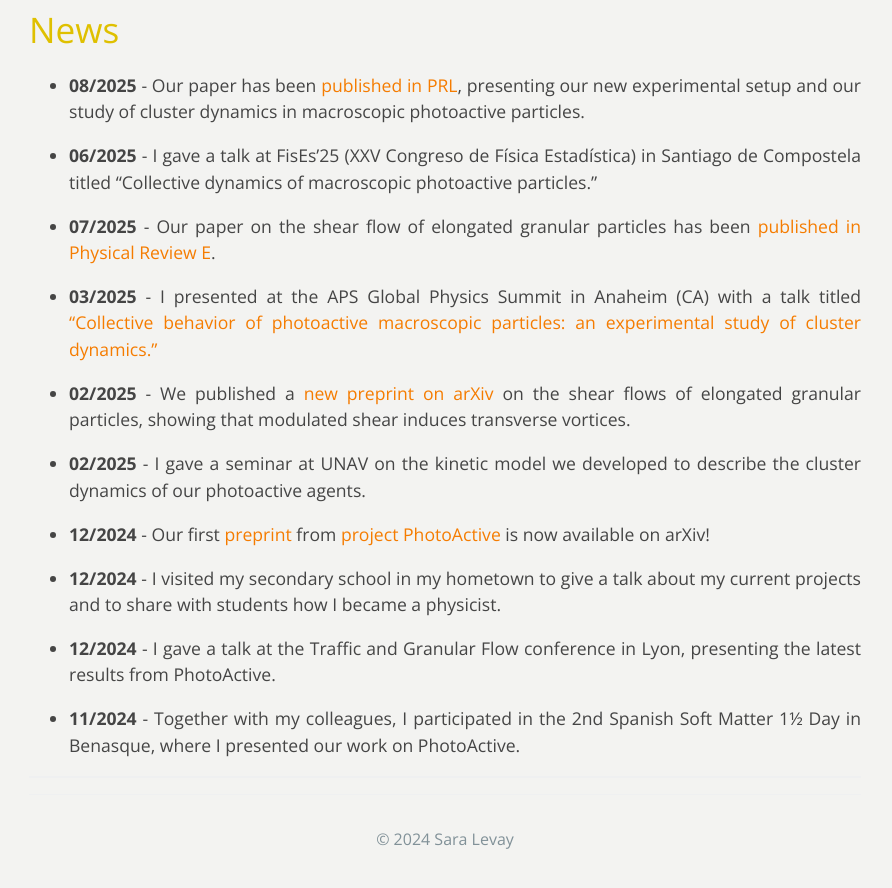
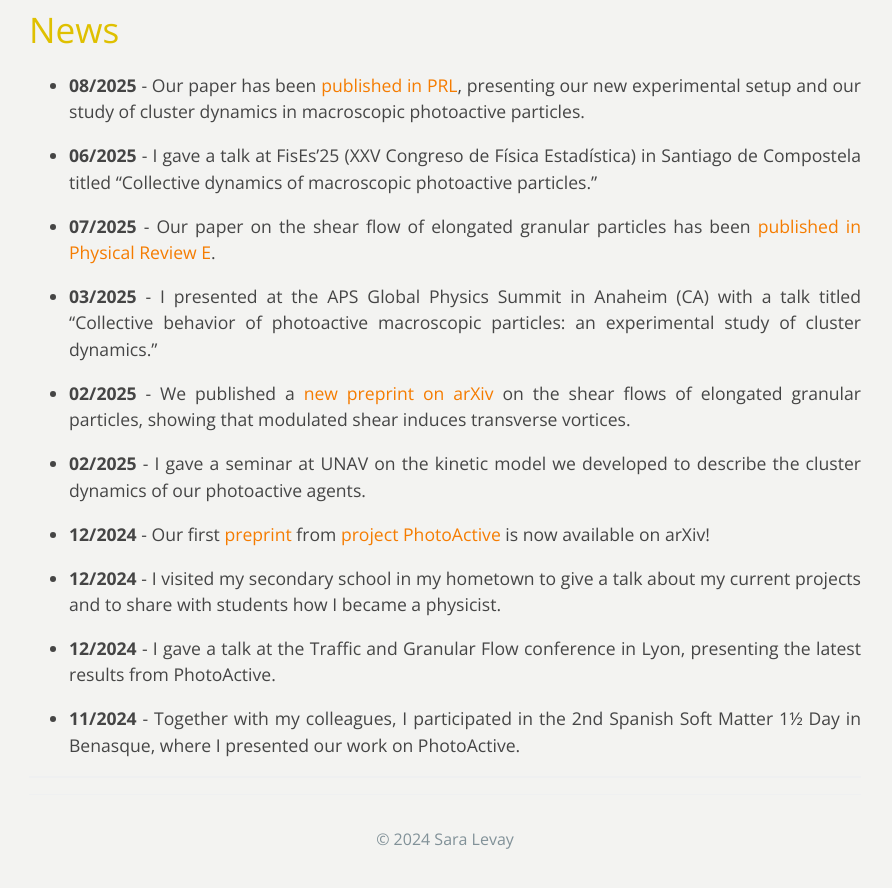
Before and after one commit to saralevay/saralevay.github.io, a Jekyll site: the page built from index.md, in a window 1280 px wide and 900 px high, scrolled down 815 px. Shown: the top 888 px of the window, without its empty margins (195-1087 px from the left). Built offline with Jekyll 4.4.1, drawn with Linux system fonts in a browser that asks for light colours; a style sheet for code colours, icons or effects is not loaded; part of the change alters nothing that is shown.

```diff
--- a/index.md
+++ b/index.md
@@ -23,7 +23,7 @@ I hope you find my projects interesting :)
 
 * **07/2025** - Our paper on the shear flow of elongated granular particles has been <a href="https://journals.aps.org/pre/abstract/10.1103/875y-lk88" target="_blank">published in Physical Review E</a>.
 
-* **03/2025** - I presented at the APS Global Physics Summit in Anaheim (CA) with a talk titled <a href="https://summit.aps.org/smt/2025/events/MAR-S64/5" target="_blank">“Collective behavior of photoactive macroscopic particles: an experimental study of cluster dynamics.”</a>
+* **03/2025** - I presented at the APS Global Physics Summit in Anaheim (CA) with a talk titled “Collective behavior of photoactive macroscopic particles: an experimental study of cluster dynamics.”
 
 * **02/2025** - We published a <a href="https://arxiv.org/abs/2502.10079" target="_blank">new preprint on arXiv</a> on the shear flows of elongated granular particles, showing that modulated shear induces transverse vortices.
 
```
